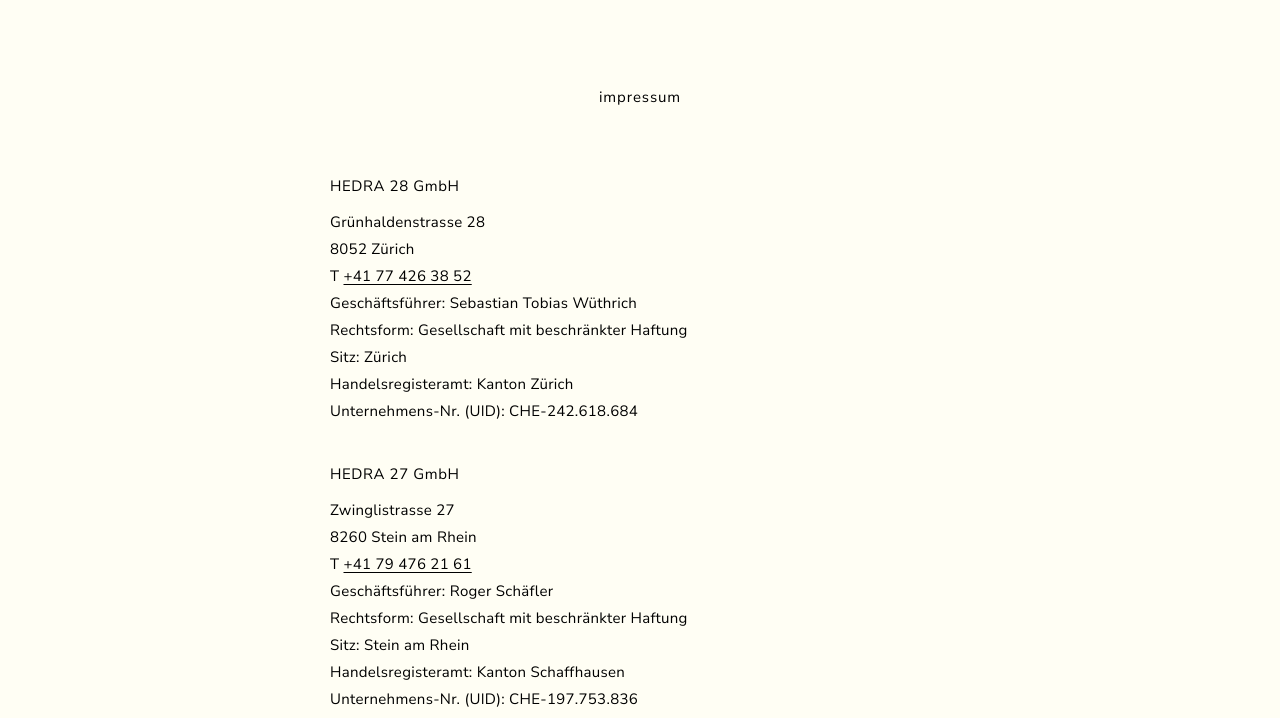
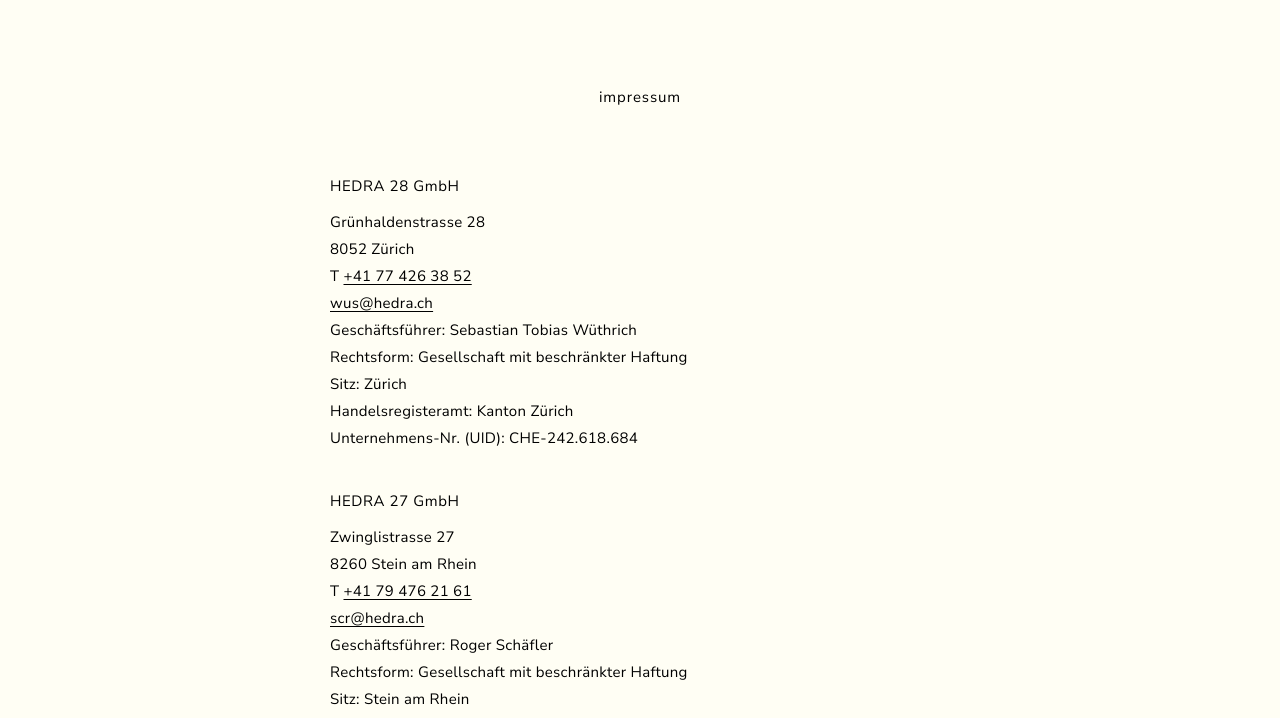
Before and after one commit to wus-debug/HEDRA, a plain HTML site: page impressum.html in a window 1280 px wide. Shown: the part 75-793 px from the top of the page. Drawn offline with Linux system fonts and the light colour scheme; a web font is replaced by a local one.

Commit message:
Kontakt und Impressum: E-Mail-Adressen der Geschäftsführer
Co-Authored-By: Claude Opus 5.5 <noreply@anthropic.com>
Claude-Session: https://claude.ai/code/session_01Pd6BEQcp9vzfzd2mPkSopc

```diff
--- a/impressum.html
+++ b/impressum.html
@@ -47,7 +47,8 @@
         8052 Zürich
       </address>
       <p>
-        T <a href="tel:+41774263852">+41 77 426 38 52</a>
+        T <a href="tel:+41774263852">+41 77 426 38 52</a><br>
+        <a href="mailto:wus@hedra.ch">wus@hedra.ch</a>
       </p>
     </div>
 
@@ -59,7 +60,8 @@
         8260 Stein am Rhein
       </address>
       <p>
-        T <a href="tel:+41794762161">+41 79 476 21 61</a>
+        T <a href="tel:+41794762161">+41 79 476 21 61</a><br>
+        <a href="mailto:scr@hedra.ch">scr@hedra.ch</a>
       </p>
     </div>
   </aside>
@@ -76,6 +78,7 @@
       </address>
       <p>
         T <a href="tel:+41774263852">+41 77 426 38 52</a><br>
+        <a href="mailto:wus@hedra.ch">wus@hedra.ch</a><br>
         Geschäftsführer: Sebastian Tobias Wüthrich
       </p>
       <p>
@@ -92,6 +95,7 @@
       </address>
       <p>
         T <a href="tel:+41794762161">+41 79 476 21 61</a><br>
+        <a href="mailto:scr@hedra.ch">scr@hedra.ch</a><br>
         Geschäftsführer: Roger Schäfler
       </p>
       <p>
```
Also changed, not shown: index.html (+4 -2 lines), momente.html (+4 -2 lines), ueber.html (+4 -2 lines).
